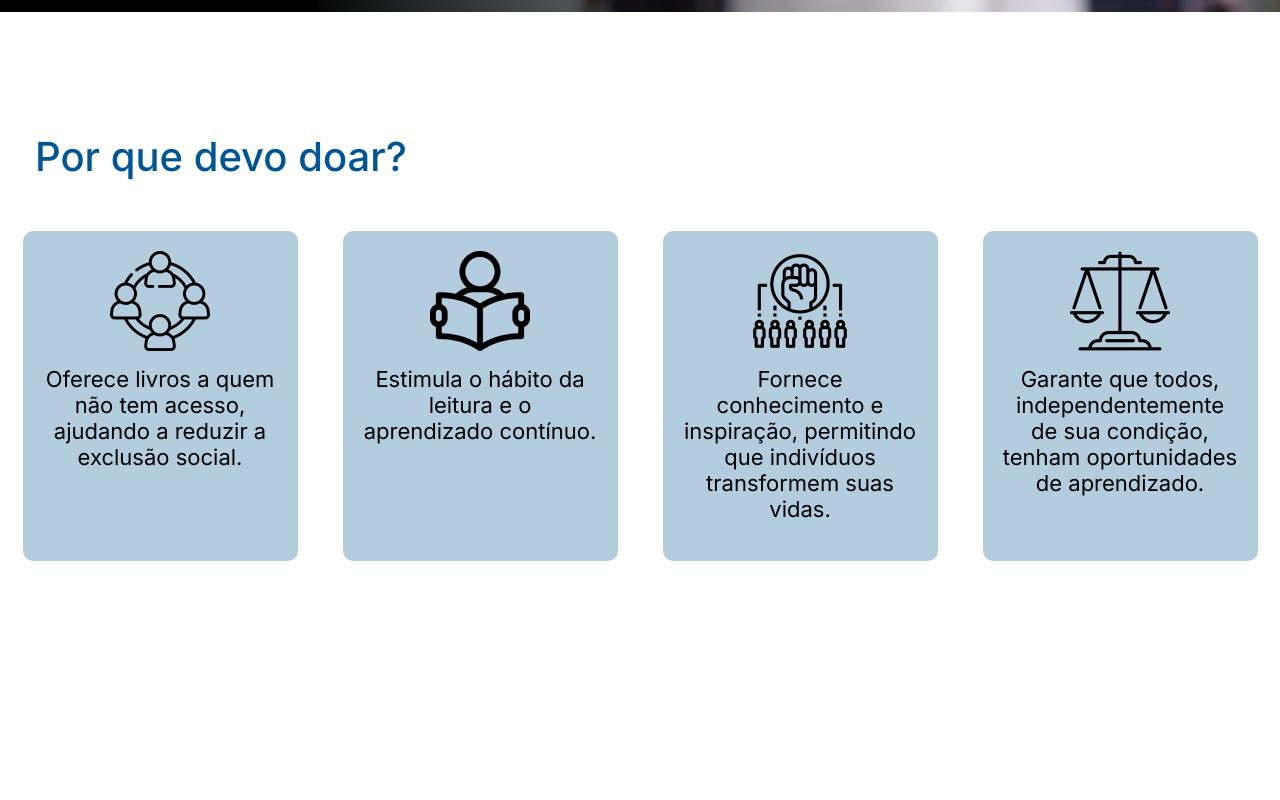
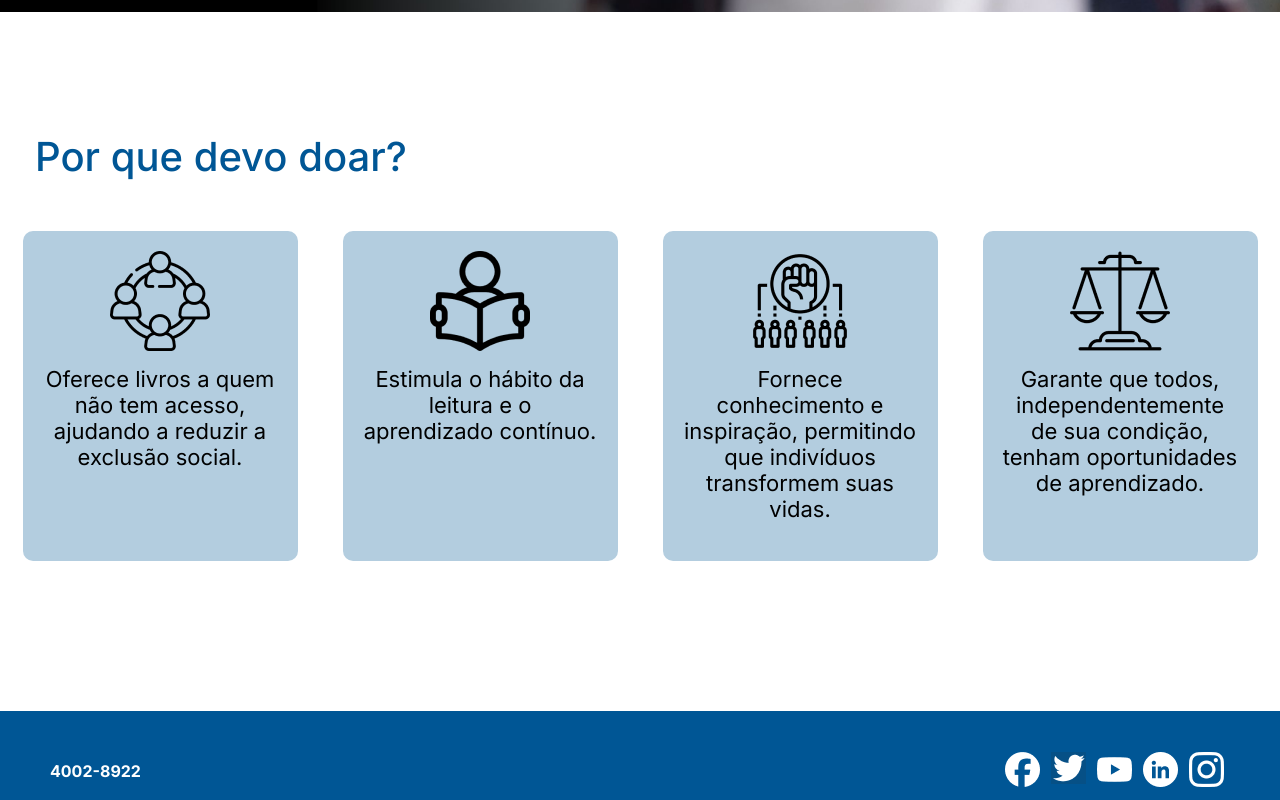
Before and after one commit to Xande-Alves/Desafio-Livros-Vai-na-Web, a React (Vite) app: page / in a window 1280 px wide. Shown: the part 640-1440 px from the top of the page. Built offline with nearby package versions, Linux system fonts and the light colour scheme.

Commit message:
Update Cards.css

```diff
--- a/src/Components/Cards/Cards.css
+++ b/src/Components/Cards/Cards.css
@@ -7,7 +7,7 @@
 }
 
 .sectionTextCards {
-  height: 90vh;
+  margin-bottom: 150px;
 }
 
 .sectionTextCards h1 {
@@ -74,7 +74,7 @@
     height: 200px;
   }
   .sectionTextCards {
-    height: 140vh;
+    margin-bottom: 50px;
   }
   .sectionTextCards h1 {
     text-align: center;
```
